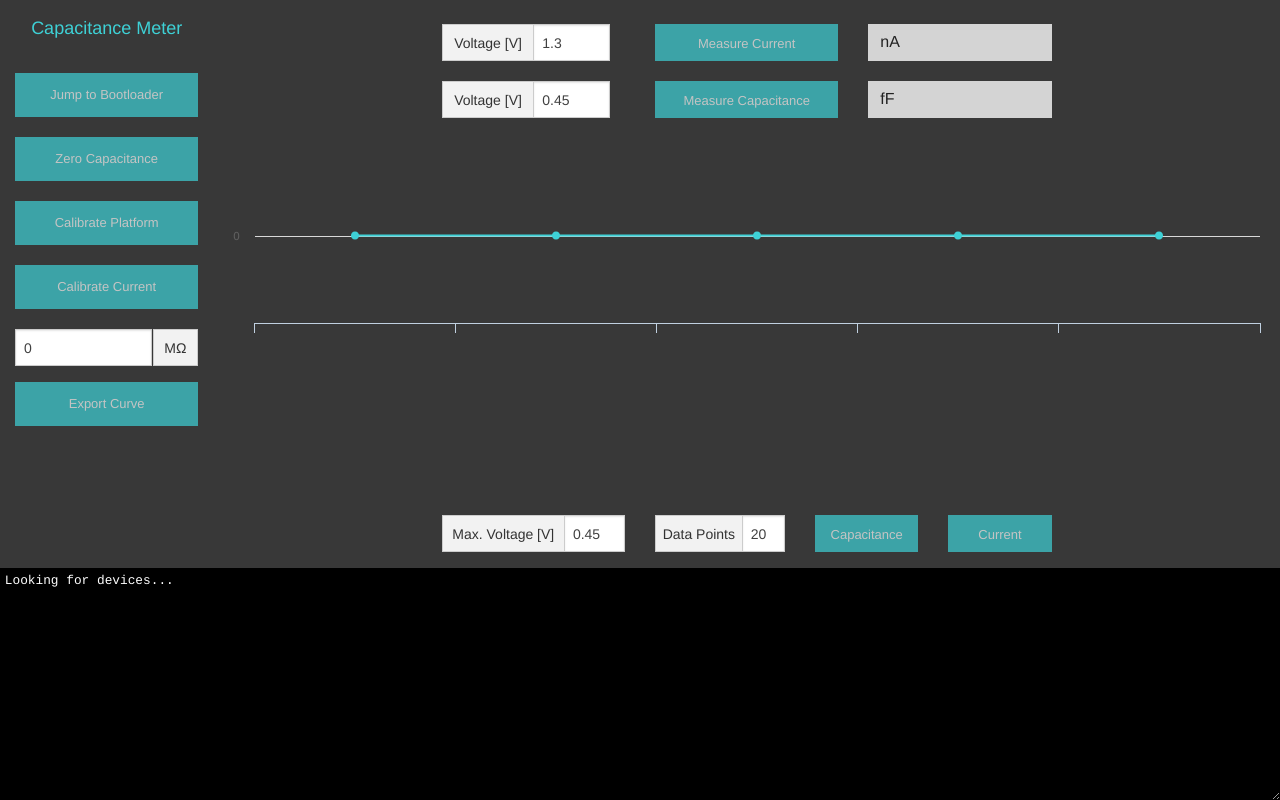
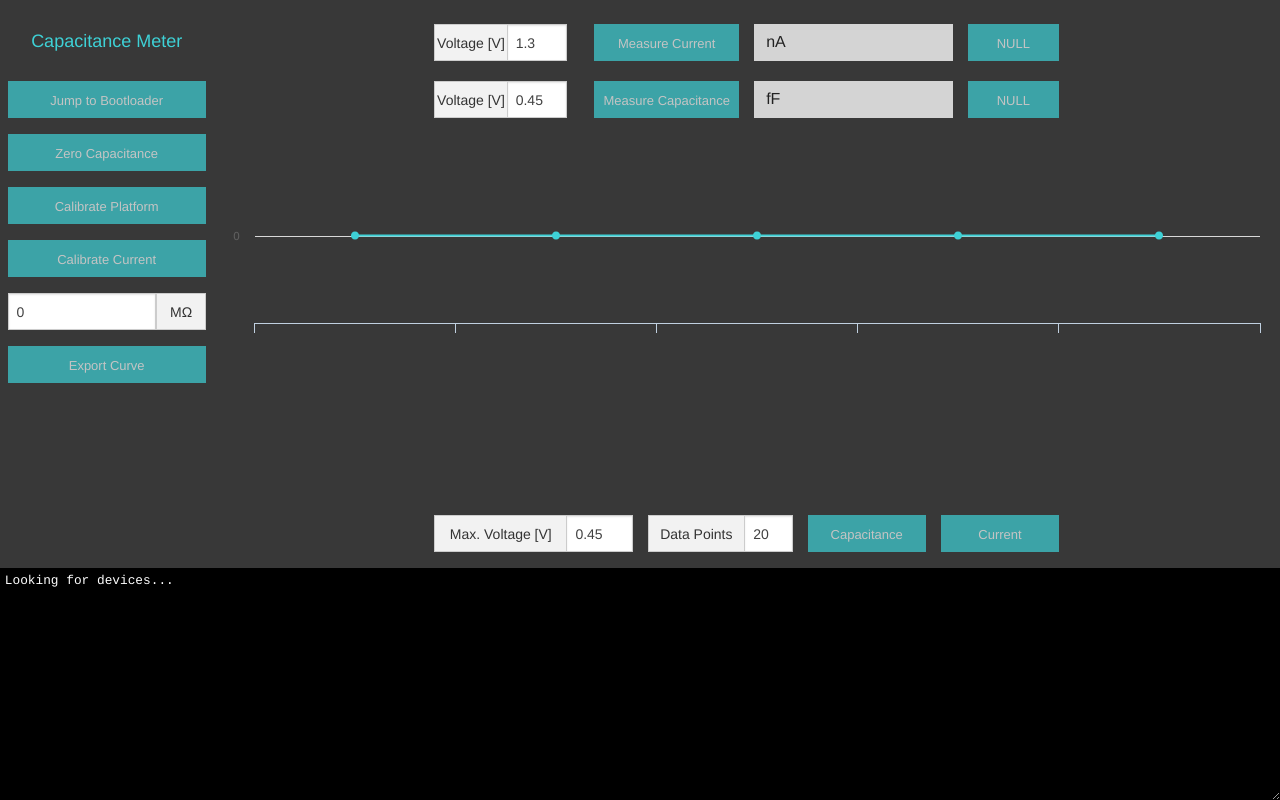
Before and after one commit to limpkin/capmeter, a browser extension: page chromeapp/jade/index.jade in a window 1280 px wide. Drawn offline with nearby package versions, Linux system fonts and the light colour scheme; files that its build step writes are made by us from their sources.

Commit message:
[chromeapp] tiny ui changes – more beauty

```diff
--- a/chromeapp/jade/index.jade
+++ b/chromeapp/jade/index.jade
@@ -10,10 +10,10 @@ html
         .column.small-3.large-2.xxlarge-1(data-height-equalizer="#content")
           h5.text-center Capacitance Meter
           div
-            a#calibrateCurrentX.button.small.expand(data-onclick="capmeter.calibration.calibrateCurrentX") Jump to Bootloader
-            a#calibrateCapacitance.button.small.expand(data-onclick="capmeter.calibration.calibrateCapacitance") Zero Capacitance
-            a#calibratePlatform.button.small.expand(data-onclick="capmeter.calibration.calibratePlatform") Calibrate Platform
-            a#calibrateCurrentY.button.small.expand(data-onclick="capmeter.calibration.calibrateCurrentY") Calibrate Current
+            a#calibrateCurrentX.button.small.height-37.margin-bottom.expand(data-onclick="capmeter.calibration.calibrateCurrentX") Jump to Bootloader
+            a#calibrateCapacitance.button.small.height-37.margin-bottom.expand(data-onclick="capmeter.calibration.calibrateCapacitance") Zero Capacitance
+            a#calibratePlatform.button.small.height-37.margin-bottom.expand(data-onclick="capmeter.calibration.calibratePlatform") Calibrate Platform
+            a#calibrateCurrentY.button.small.height-37.margin-bottom.expand(data-onclick="capmeter.calibration.calibrateCurrentY") Calibrate Current
 
             .row.collapse
               .column.small-9.end
@@ -21,33 +21,37 @@ html
               .column.small-3
                 span.postfix MΩ
 
-            a#exportGraph.button.small.expand(data-onclick="capmeter.graph.exportGraph") Export Curve
+            a#exportGraph.button.small.height-37.margin-bottom.expand(data-onclick="capmeter.graph.exportGraph") Export Curve
 
         #content.column.small-9.large-10.xxlarge-11
           .row
             .column.small-12 &nbsp;
           .row.bottom-margin-columns.max-width-40rem.center-by-margins
-            .column.small-4
+            .column.small-3
               .row.collapse
                 .column.small-6
                   span.prefix Voltage [V]
                 .column.small-5.end
                   input#voltageCurrent(data-input="capmeter.measurement.voltageCurrent", type="text")
-            .column.small-4
+            .column.small-3
               a#measureCurrent.button.small.expand.height-37(data-onclick="capmeter.measurement.measureCurrent") Measure Current
             .column.small-4
               #displayCurrent.value.height-37(data-display="capmeter.measurement.get_current")
+            .column.small-2
+              a#nullCurrent.button.small.expand.height-37(data-onclick="capmeter.measurement.nullCurrent") NULL
           .row.bottom-margin-columns.max-width-40rem.center-by-margins
-            .column.small-4
+            .column.small-3
               .row.collapse
                 .column.small-6
                   span.prefix Voltage [V]
                 .column.small-5.end
                   input#voltageCapacitance(data-input="capmeter.measurement.voltageCapacitance", type="text")
-            .column.small-4
+            .column.small-3
               a#measureCapacitance.button.small.expand.height-37(data-onclick="capmeter.measurement.measureCapacitance") Measure Capacitance
             .column.small-4
               #displayCapacitance.value.height-37(data-display="capmeter.measurement.get_capacitance")
+            .column.small-2
+              a#nullCapacitance.button.small.expand.height-37(data-onclick="capmeter.measurement.nullCapacitance") NULL
 
           .row
             .column.small-12.graph-container.text-center
--- a/chromeapp/js/capmeter/measurement.js
+++ b/chromeapp/js/capmeter/measurement.js
@@ -14,11 +14,19 @@ capmeter.measurement.measureCurrent = function($button)
 	//$button.css("background", "orange");
 }
 
+capmeter.measurement.nullCurrent = function($button) {
+    $button.css("background", "orange");
+}
+
 capmeter.measurement.measureCapacitance = function($button)
 {
 	static_capacitance_measurement_start(capmeter.measurement._capmes_setV);
 	//console.log("capmeter.measurement.voltageCurrent");
   //$button.css("background", "orange");
+}
+
+capmeter.measurement.nullCapacitance = function($button) {
+    $button.css("background", "orange");
 }
 
 capmeter.measurement.voltageCurrent = function($input)
--- a/chromeapp/scss/_custom.scss
+++ b/chromeapp/scss/_custom.scss
@@ -66,7 +66,9 @@ div.value {
   margin-right: auto !important;
 }
 
+.margin-bottom { margin-bottom: 1rem !important; }
+
 h5 {
-    margin-bottom: 2rem;
-    margin-top: 1rem;
+    margin-bottom: 1.7rem;
+    margin-top: 1.8rem;
 }
--- a/chromeapp/scss/_settings.scss
+++ b/chromeapp/scss/_settings.scss
@@ -81,7 +81,7 @@ $include-xl-html-grid-classes: true;
 
 $row-width: rem-calc(3000);
 // $total-columns: 12;
-// $column-gutter: rem-calc(30);
+$column-gutter: rem-calc(15);
 
 // c. Global
 // - - - - - - - - - - - - - - - - - - - - - - - - -
```
Also changed, not shown: chromeapp/html/index.html, chromeapp/stylesheets/app.css.
